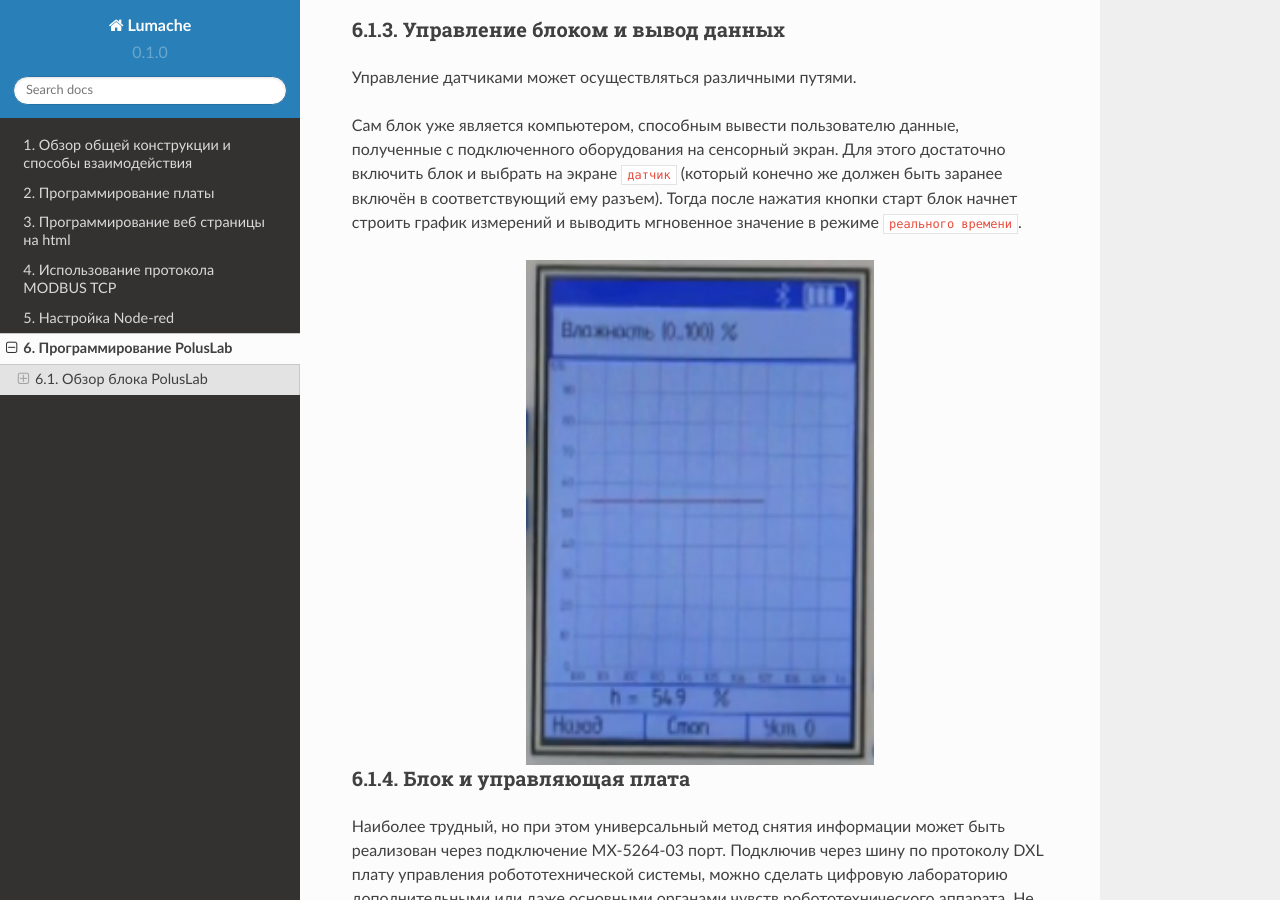
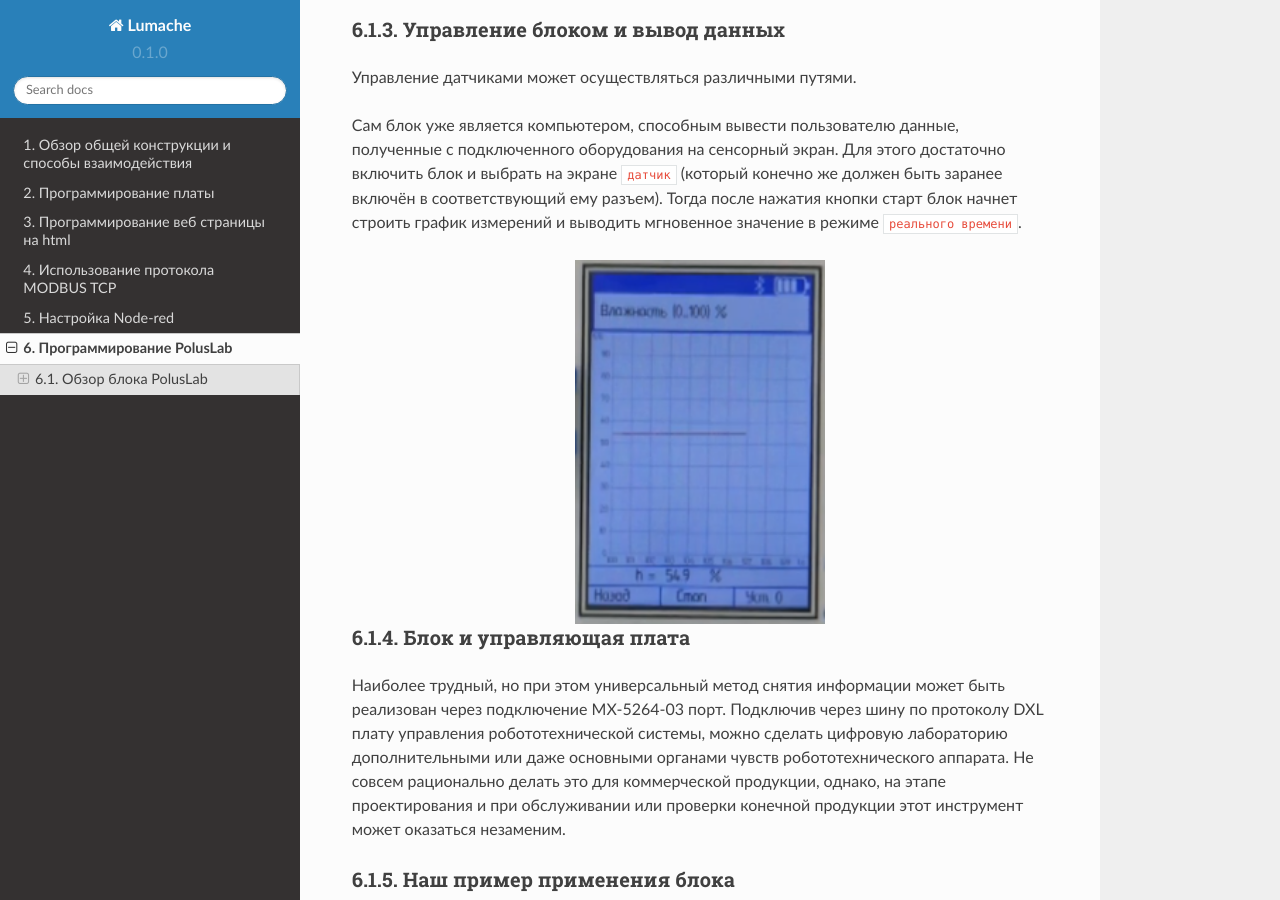
Before and after one commit to BBanwz/book_AL_GH, a Sphinx documentation site: the page built from docs/source/6/1.rst, in a window 1280 px wide and 900 px high, scrolled down 1812 px. Built offline with Sphinx 7.4.7 and the Read the Docs theme 2.0.0, drawn with Linux system fonts in a browser that asks for light colours.

Commit message:
Update 1.rst

```diff
--- a/docs/source/6/1.rst
+++ b/docs/source/6/1.rst
@@ -77,7 +77,7 @@
 Сам блок уже является компьютером, способным вывести пользователю данные, полученные с подключенного оборудования на сенсорный экран. Для этого достаточно включить блок и выбрать на экране ``датчик`` (который конечно же должен быть заранее включён в соответствующий ему разъем). Тогда после нажатия кнопки старт блок начнет строить график измерений и выводить мгновенное значение в режиме ``реального времени``.
 
 .. figure:: images/2.png
-       :width: 50%
+       :width: 36%
        :align: center
        :alt: PolusLab
 
```
